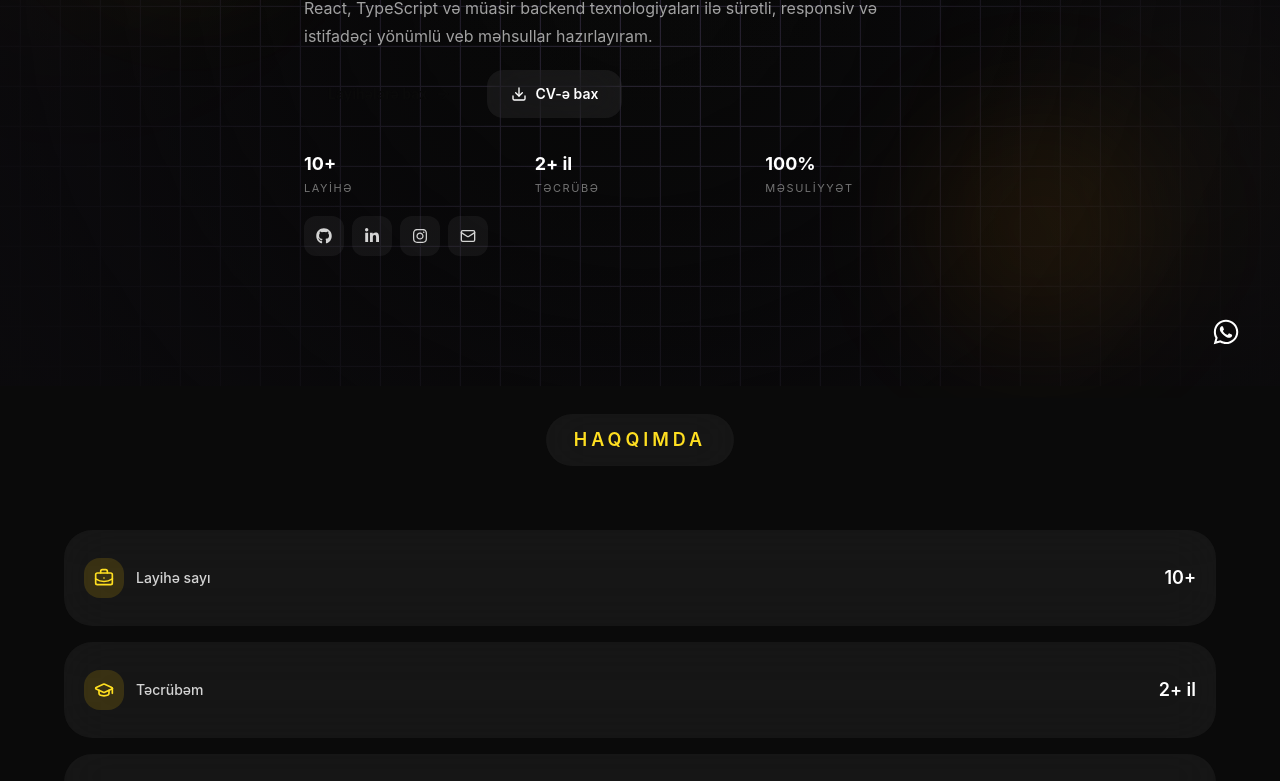
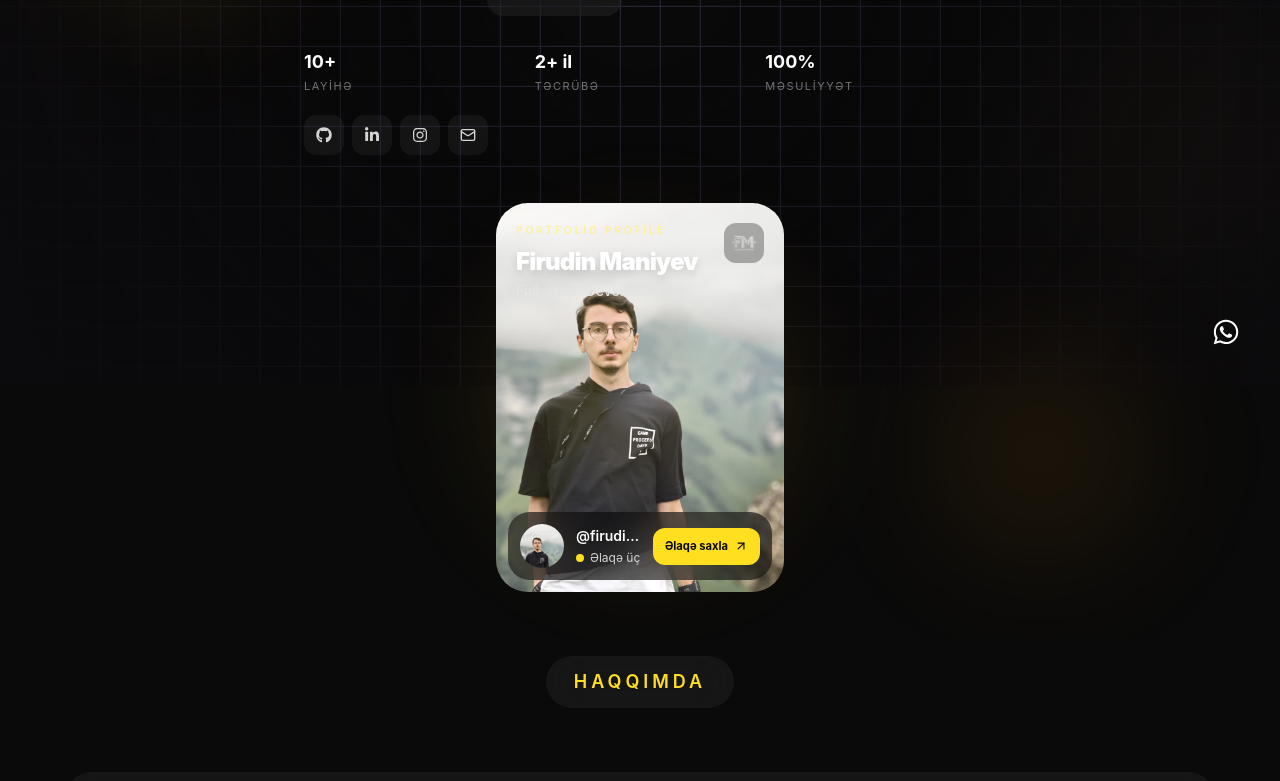
Before and after one commit to FirudinManiyev/portfolio, a React (Vite) app: page / in a window 1280 px wide. Shown: the part 414-1195 px from the top of the page. Built offline with nearby package versions, Linux system fonts and the light colour scheme.

Commit message:
feat: replace hero lanyard with profile card

```diff
--- /dev/null
+++ b/src/components/ProfileCard.tsx
@@ -0,0 +1,208 @@
+import { memo, useCallback, useRef, type PointerEvent as ReactPointerEvent } from 'react'
+import { ArrowUpRight } from 'lucide-react'
+import { Link } from 'react-router-dom'
+
+export interface ProfileCardProps {
+  avatarUrl: string
+  miniAvatarUrl?: string
+  iconUrl?: string
+  name: string
+  title: string
+  handle: string
+  status: string
+  contactText?: string
+  contactTo?: string
+  showUserInfo?: boolean
+  enableTilt?: boolean
+  enableMobileTilt?: boolean
+  behindGlowEnabled?: boolean
+  behindGlowColor?: string
+  behindGlowSize?: string
+  innerGradient?: string
+  className?: string
+}
+
+const DEFAULT_INNER_GRADIENT =
+  'linear-gradient(145deg, rgba(10, 10, 10, 0.98) 0%, rgba(66, 45, 8, 0.94) 100%)'
+
+function ProfileCardComponent({
+  avatarUrl,
+  miniAvatarUrl,
+  iconUrl,
+  name,
+  title,
+  handle,
+  status,
+  contactText = 'Əlaqə saxla',
+  contactTo = '/contact',
+  showUserInfo = true,
+  enableTilt = true,
+  enableMobileTilt = false,
+  behindGlowEnabled = true,
+  behindGlowColor = 'rgba(250, 204, 21, 0.32)',
+  behindGlowSize = '64%',
+  innerGradient = DEFAULT_INNER_GRADIENT,
+  className = '',
+}: ProfileCardProps) {
+  const wrapperRef = useRef<HTMLDivElement | null>(null)
+
+  const setWrapperRef = useCallback(
+    (node: HTMLDivElement | null) => {
+      wrapperRef.current = node
+
+      if (!node) return
+
+      node.style.setProperty('--profile-pointer-x', '50%')
+      node.style.setProperty('--profile-pointer-y', '50%')
+      node.style.setProperty('--profile-rotate-x', '0deg')
+      node.style.setProperty('--profile-rotate-y', '0deg')
+      node.style.setProperty('--profile-behind-glow-color', behindGlowColor)
+      node.style.setProperty('--profile-behind-glow-size', behindGlowSize)
+      node.style.setProperty('--profile-inner-gradient', innerGradient)
+    },
+    [behindGlowColor, behindGlowSize, innerGradient],
+  )
+
+  const tiltIsAllowed = useCallback(
+    (pointerType: string) => {
+      if (!enableTilt || typeof window === 'undefined') return false
+
+      const reducedMotion = window.matchMedia?.('(prefers-reduced-motion: reduce)').matches ?? false
+      if (reducedMotion) return false
+
+      const hasFinePointer = window.matchMedia?.('(hover: hover) and (pointer: fine)').matches ?? true
+      return hasFinePointer || (enableMobileTilt && pointerType !== 'mouse')
+    },
+    [enableMobileTilt, enableTilt],
+  )
+
+  const resetTilt = useCallback(() => {
+    const wrapper = wrapperRef.current
+    if (!wrapper) return
+
+    wrapper.style.setProperty('--profile-pointer-x', '50%')
+    wrapper.style.setProperty('--profile-pointer-y', '50%')
+    wrapper.style.setProperty('--profile-rotate-x', '0deg')
+    wrapper.style.setProperty('--profile-rotate-y', '0deg')
+  }, [])
+
+  const handlePointerMove = useCallback(
+    (event: ReactPointerEvent<HTMLDivElement>) => {
+      const wrapper = wrapperRef.current
+      if (!wrapper || !tiltIsAllowed(event.pointerType)) return
+
+      const bounds = wrapper.getBoundingClientRect()
+      if (bounds.width === 0 || bounds.height === 0) return
+
+      const horizontalRatio = Math.min(Math.max((event.clientX - bounds.left) / bounds.width, 0), 1)
+      const verticalRatio = Math.min(Math.max((event.clientY - bounds.top) / bounds.height, 0), 1)
+
+      wrapper.style.setProperty('--profile-pointer-x', `${horizontalRatio * 100}%`)
+      wrapper.style.setProperty('--profile-pointer-y', `${verticalRatio * 100}%`)
+      wrapper.style.setProperty('--profile-rotate-x', `${(0.5 - verticalRatio) * 11}deg`)
+      wrapper.style.setProperty('--profile-rotate-y', `${(horizontalRatio - 0.5) * 14}deg`)
+    },
+    [tiltIsAllowed],
+  )
+
+  return (
+    <div
+      ref={setWrapperRef}
+      className={`group relative mx-auto w-[min(82vw,18rem)] touch-pan-y [perspective:900px] sm:w-80 lg:w-[22rem] ${className}`.trim()}
+      onPointerMove={handlePointerMove}
+      onPointerLeave={resetTilt}
+      onPointerCancel={resetTilt}
+    >
+      {behindGlowEnabled ? (
+        <div
+          aria-hidden="true"
+          className="pointer-events-none absolute -inset-10 -z-10 rounded-full bg-[radial-gradient(circle_at_var(--profile-pointer-x)_var(--profile-pointer-y),var(--profile-behind-glow-color)_0%,transparent_var(--profile-behind-glow-size))] opacity-65 blur-3xl transition-opacity duration-500 motion-reduce:transition-none sm:opacity-80"
+        />
+      ) : null}
+
+      <article
+        aria-label={`${name} profil kartı`}
+        className="relative isolate aspect-[0.74] w-full overflow-hidden rounded-[2rem] border border-yellow-200/20 bg-neutral-950 shadow-[0_30px_90px_rgba(0,0,0,0.55)] transition-transform duration-300 ease-out [background-image:var(--profile-inner-gradient)] [transform:rotateX(var(--profile-rotate-x))_rotateY(var(--profile-rotate-y))] [transform-style:preserve-3d] will-change-transform motion-reduce:transform-none motion-reduce:transition-none"
+      >
+        <img
+          src={avatarUrl}
+          alt={`${name} profil şəkli`}
+          width="960"
+          height="1280"
+          decoding="async"
+          fetchPriority="high"
+          className="absolute inset-0 h-full w-full object-cover object-[center_42%] saturate-[0.92] transition duration-700 group-hover:scale-[1.025] motion-reduce:transition-none"
+        />
+
+        <div aria-hidden="true" className="absolute inset-0 bg-linear-to-b from-black/70 via-transparent to-black/95" />
+        <div
+          aria-hidden="true"
+          className="absolute inset-0 bg-[radial-gradient(circle_at_var(--profile-pointer-x)_var(--profile-pointer-y),rgba(255,255,255,0.34)_0%,rgba(250,204,21,0.12)_18%,transparent_48%)] opacity-70 mix-blend-screen"
+        />
+        <div
+          aria-hidden="true"
+          className="absolute inset-0 bg-[linear-gradient(115deg,transparent_25%,rgba(253,224,71,0.14)_42%,rgba(255,255,255,0.2)_50%,transparent_66%)] bg-[length:220%_220%] opacity-50 mix-blend-color-dodge transition-[background-position] duration-300 [background-position:var(--profile-pointer-x)_var(--profile-pointer-y)] motion-reduce:hidden"
+        />
+
+        <div className="absolute inset-x-0 top-0 z-10 flex items-start justify-between gap-4 p-5 sm:p-6">
+          <div className="min-w-0">
+            <p className="text-[0.65rem] font-semibold uppercase tracking-[0.26em] text-yellow-200/80">Portfolio profile</p>
+            <h2 className="mt-2 text-2xl font-black leading-tight tracking-[-0.035em] text-white drop-shadow-lg sm:text-3xl">
+              {name}
+            </h2>
+            <p className="mt-1 text-sm font-medium text-neutral-200 sm:text-base">{title}</p>
+          </div>
+
+          {iconUrl ? (
+            <img
+              src={iconUrl}
+              alt=""
+              aria-hidden="true"
+              width="48"
+              height="48"
+              className="h-10 w-10 shrink-0 rounded-xl border border-white/10 bg-black/35 object-contain p-2 opacity-85 backdrop-blur-md sm:h-12 sm:w-12"
+            />
+          ) : null}
+        </div>
+
+        {showUserInfo ? (
+          <div className="absolute inset-x-3 bottom-3 z-20 rounded-[1.35rem] border border-white/15 bg-black/55 p-3 shadow-2xl backdrop-blur-xl sm:inset-x-4 sm:bottom-4 sm:p-4">
+            <div className="flex items-center justify-between gap-3">
+              <div className="flex min-w-0 items-center gap-3">
+                <img
+                  src={miniAvatarUrl ?? avatarUrl}
+                  alt=""
+                  aria-hidden="true"
+                  width="48"
+                  height="48"
+                  loading="lazy"
+                  decoding="async"
+                  className="h-11 w-11 shrink-0 rounded-full border border-yellow-200/25 object-cover object-top sm:h-12 sm:w-12"
+                />
+                <div className="min-w-0">
+                  <p className="truncate text-sm font-semibold text-white">@{handle}</p>
+                  <p className="mt-1 flex items-center gap-1.5 truncate text-xs text-neutral-300">
+                    <span aria-hidden="true" className="h-2 w-2 shrink-0 rounded-full bg-yellow-300 shadow-[0_0_12px_rgba(253,224,71,0.8)]" />
+                    {status}
+                  </p>
+                </div>
+              </div>
+
+              <Link
+                to={contactTo}
+                className="inline-flex shrink-0 items-center gap-1.5 rounded-xl border border-yellow-200/35 bg-yellow-300 px-3 py-2.5 text-[0.7rem] font-bold text-neutral-950 shadow-[0_10px_28px_rgba(250,204,21,0.2)] transition duration-300 hover:-translate-y-0.5 hover:bg-yellow-200 focus-visible:outline-2 focus-visible:outline-offset-2 focus-visible:outline-yellow-200 motion-reduce:transition-none sm:px-4 sm:text-xs"
+              >
+                {contactText}
+                <ArrowUpRight aria-hidden="true" className="h-3.5 w-3.5" />
+              </Link>
+            </div>
+          </div>
+        ) : null}
+      </article>
+    </div>
+  )
+}
+
+const ProfileCard = memo(ProfileCardComponent)
+
+export default ProfileCard
--- a/src/pages/Home.tsx
+++ b/src/pages/Home.tsx
@@ -1,4 +1,3 @@
-import { lazy, Suspense } from 'react';
 import { motion } from 'framer-motion';
 import type { Variants } from 'framer-motion';
 import { ArrowRight, Award, BriefcaseBusiness, Download, GraduationCap, Mail, Sparkles } from 'lucide-react';
@@ -9,12 +8,11 @@ import ContactSection from '../components/ContactSection';
 import HomeSkillsSection from '../components/HomeSkillsSection';
 import HomeProjectsSection from '../components/HomeProjectsSection';
 import HomeCertificatesSection from '../components/HomeCertificatesSection';
-import LanyardErrorBoundary from '../components/LanyardErrorBoundary';
+import ProfileCard from '../components/ProfileCard';
+import firudinProfileImage from '../assets/firudinmaniyev.jpeg';
+import fmLogo from '../assets/fm_logo.png';
 import { about } from '../data/about';
 import { education } from '../data/education';
-import { useMediaQuery } from '../hooks/useMediaQuery';
-
-const Lanyard = lazy(() => import('../components/Lanyard'));
 
 const heroContainerVariants: Variants = {
 	hidden: { opacity: 0 },
@@ -69,8 +67,6 @@ const aboutHighlights = [
 ];
 
 function Home() {
-	const showLanyard = useMediaQuery('(min-width: 640px)');
-
 	return (
 		<div className="space-y-4 sm:space-y-6 lg:space-y-8">
 
@@ -187,26 +183,28 @@ function Home() {
 							</motion.div>
 						</motion.div>
 
-						<div className="order-2 hidden sm:block">
+						<div className="order-2 flex justify-center md:justify-end">
 							<motion.div
 								initial={{ opacity: 0, x: 50 }}
 								animate={{ opacity: 1, x: 0 }}
 								transition={{ duration: 0.6, delay: 0.3 }}
-								className="relative h-[350px] sm:h-[450px] lg:h-[680px]"
+								className="relative flex w-full items-center justify-center py-2 md:justify-end lg:min-h-[560px]"
 							>
-								{showLanyard ? (
-									<LanyardErrorBoundary>
-										<Suspense
-											fallback={(
-												<div aria-hidden="true" className="flex h-full items-center justify-center">
-													<div className="h-44 w-32 animate-pulse rounded-[1.5rem] border border-yellow-300/15 bg-yellow-300/5 shadow-[0_0_70px_rgba(250,204,21,0.08)]" />
-												</div>
-											)}
-										>
-											<Lanyard position={[0, 5, 15]} gravity={[0, -40, 0]} fov={15} />
-										</Suspense>
-									</LanyardErrorBoundary>
-								) : null}
+								<ProfileCard
+									avatarUrl={firudinProfileImage}
+									miniAvatarUrl={firudinProfileImage}
+									iconUrl={fmLogo}
+									name="Firudin Maniyev"
+									title="Full-stack Developer"
+									handle="firudincoder"
+									status="Əlaqə üçün açıq"
+									contactText="Əlaqə saxla"
+									contactTo="/contact"
+									showUserInfo
+									enableTilt
+									enableMobileTilt={false}
+									behindGlowEnabled
+								/>
 							</motion.div>
 						</div>
 					</div>
```
Also changed, not shown: src/assets/firudinmaniyev.jpeg (added), 1 other file (tests, documents, lock files or other folders).
